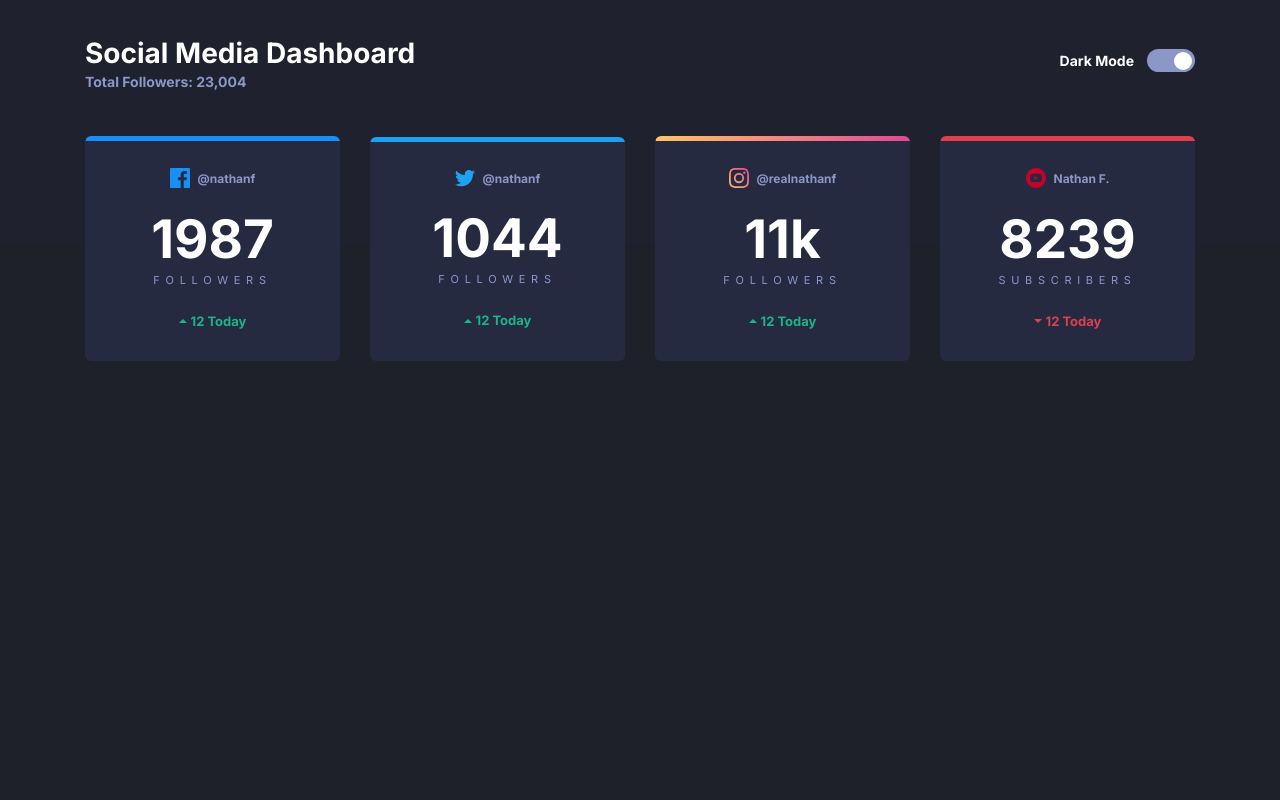
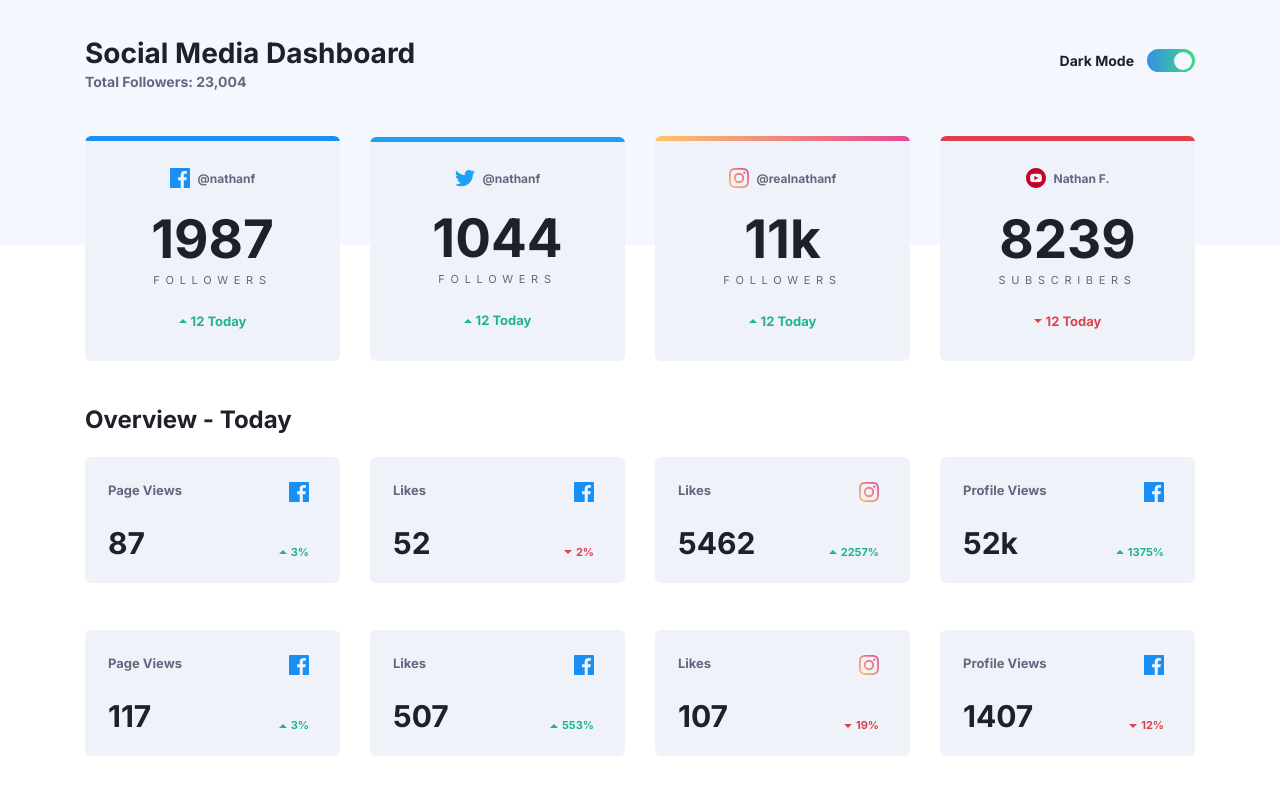
Before and after one commit to aakash19090/fem_social_media_dashboard_theme_switcher, a plain HTML site: page index.html in a window 1280 px wide. Both pictures are taken after a click on the element 1171 px from the left and 60 px from the top of the page. Shown: the top 800 px of the page. Drawn offline with nearby package versions, Linux system fonts and the light colour scheme.

Commit message:
added dark mode

```diff
--- a/script.js
+++ b/script.js
@@ -1,3 +1,27 @@
+let light_theme = {
+    very_pale_blue : '#f5f7ff',     // (Top BG Pattern)
+    light_grayish_blue : '#f0f2fa',  //(Card BG)
+    dark_grayish_blue : '#63687e',     //(Text)
+    very_dark_blue_txt : '#1e202a',
+    white: '#ffffff'
+}
+
+let dark_theme = {
+    toggle_gradient_start: '#378fe6',
+    toggle_gradient_end: '#3eda82',
+
+    very_dark_blue : '#1e202a',          //(BG)
+    very_dark_blue_top_bg : '#1f212e',  //(Top BG Pattern)
+    dark_desaturated_blue : '#252a41', //(Card BG)
+    desaturated_blue : '#8b97c6',    //(Text)
+    white : '#ffffff'            //(Text)
+}
+
+let domStyles = document.documentElement.style;
+
+// domStyles.setProperty('--lime_green', '#000')
+
+
 $(document).ready(function(){
     $("#toggle_switch").click(function(){
         var main_parent = $(this).closest("#social_dashboard");
@@ -6,10 +30,25 @@ $(document).ready(function(){
             $(main_parent).removeClass("activated_dark_theme");
             $(main_parent).addClass("activated_light_theme");
 
+            domStyles.setProperty('--dark_desaturated_blue', light_theme.light_grayish_blue)
+            domStyles.setProperty('--very_dark_blue_top_bg', light_theme.very_pale_blue)
+            domStyles.setProperty('--very_dark_blue', light_theme.white)
+            domStyles.setProperty('--white', light_theme.very_dark_blue_txt)
+            domStyles.setProperty('--desaturated_blue', light_theme.dark_grayish_blue)
+            domStyles.setProperty('--dark_desaturated_blue', light_theme.light_grayish_blue)
+
+
         }
         else{
             $(main_parent).removeClass("activated_light_theme");
             $(main_parent).addClass("activated_dark_theme");
+
+            domStyles.setProperty('--dark_desaturated_blue', dark_theme.dark_desaturated_blue)
+            domStyles.setProperty('--very_dark_blue_top_bg', dark_theme.very_dark_blue_top_bg)
+            domStyles.setProperty('--very_dark_blue', dark_theme.very_dark_blue)
+            domStyles.setProperty('--white', dark_theme.white)
+            domStyles.setProperty('--desaturated_blue', dark_theme.desaturated_blue)
+            domStyles.setProperty('--dark_desaturated_blue', dark_theme.light_grayish_blue)
         }
     });
 });
--- /dev/null
+++ b/scss/_page.scss
@@ -0,0 +1,299 @@
+.dashboard_screen{
+    .media_dashboard{
+        background-color: var(--very_dark_blue_top_bg);
+        padding-top: 36px;
+        height: 245px;
+        @include mq( 'phone' ) {
+            padding-left: 5px;
+            height: 225px;
+        }
+
+        .top_div_wrapper{
+            position: relative;
+            .header{
+                .header_title{
+                    color: var(--white);
+                    font-size: 28px;
+                    @include mq( 'phone' ) {
+                        font-size: 24px;
+
+                    }
+                }
+                .followers{
+                    color: var(--desaturated_blue);
+                    font-weight: $font_bold;
+                    font-size: 14px;
+                    margin-top: 3px;
+                }
+                .toggle_wrapper{
+                    margin-top: 16px;
+                    @include mq( 'phone' ) {
+                        border-top: 1px solid var(--desaturated_blue);
+                        margin-top: 23px;
+                        padding-top: 19px;
+                    }
+                    .mode_txt{
+                        color: var(--white);
+                        font-size: 14px;
+                        font-weight: $font_bold;
+                    }
+                    #toggle_switch{
+                        margin-left: 13px;
+                        padding: 3px 24px;
+                        @include transition (all 200ms linear);
+                        background: linear-gradient(to right, var(--toggle_gradient_start), var(--toggle_gradient_end));
+                        border-radius: 30px;
+                        position: relative;
+                        cursor: pointer;
+
+                        @include mq( 'phone' ) {
+                            float: right;
+                            padding: 11px 24px;
+                            margin-right: 4px;
+                        }
+
+                        .circle{
+                            position: absolute;
+                            width: 18px;
+                            height: 18px;
+                            border-radius: 50%;
+                            background-color: var(--very_dark_blue_top_bg);
+                            top: 50%;
+                            left: 3px;
+                            @include transform (translateY(-50%));
+                            @include transition (all 200ms linear);
+                        }
+                    }
+                }
+            }
+            .sm_stats{
+                position: absolute;
+                top: 100px;
+                left: 0;
+                width: 100%;
+                @include mq( 'phone' ) {
+                    top: 155px;
+                }
+                .col{
+                    width: 255px;
+                    padding: 32px;
+                    background-color: var(--dark_desaturated_blue);
+                    border-radius: 6px;
+                    position: relative;
+                    @include flex-direction(column);
+                    overflow: hidden;
+                    cursor: pointer;
+
+                    &:hover{
+
+                    }
+                    @include mq( 'phone' ) {
+                        width: 100%;
+                        margin-bottom: 24px;
+                        padding: 32px 0 23px;
+                    }
+                    .social_icon{
+                        svg{
+                            vertical-align: middle;
+                        }
+                        .username{
+                            font-size: 12px;
+                            margin-left: 4px;
+                            color: var(--desaturated_blue);
+                            font-weight: $font_bold;
+                            vertical-align: middle;
+                        }
+                    }
+                    .followers_no{
+                        color: var(--white);
+                        font-size: 53px;
+                        margin-top: 19px;
+                        font-weight: $font_bold;
+                    }
+
+                    .followers_txt{
+                        color: var(--desaturated_blue);
+                        font-size: 11px;
+                        letter-spacing: 5.7px;
+                    }
+
+                    .icon{
+                        margin-top: 22px;
+                        svg{
+                            display: inline-block;
+                            vertical-align: middle;
+                        }
+                        .icon_txt{
+                            vertical-align: middle;
+                            font-weight: $font_bold;
+                            font-size: 13px;
+                        }
+                    }
+
+                    &.fb{
+                        .icon{
+                            .icon_txt{
+                                color: var(--lime_green);
+                            }
+                        }
+                        &:after{
+                            content:'';
+                            position: absolute;
+                            top: 0;
+                            left: 50%;
+                            @include transform (translateX(-50%)) ;
+                            background-color: var(--facebook);
+                            width: 100%;
+                            height: 5px;
+                            border-top-left-radius: 6px;
+                            border-top-left-radius: 6px;
+                        }
+
+                    }
+
+                    &.twitter{
+                        .icon{
+                            .icon_txt{
+                                color: var(--lime_green);
+                            }
+                        }
+                        &:after{
+                            content:'';
+                            position: absolute;
+                            top: 0;
+                            left: 50%;
+                            @include transform (translateX(-50%)) ;
+                            background-color: var(--twitter);
+                            width: 100%;
+                            height: 5px;
+                            border-top-left-radius: 6px;
+                            border-top-left-radius: 6px;
+                        }
+
+                    }
+
+                    &.instagram{
+                        .icon{
+                            .icon_txt{
+                                color: var(--lime_green);
+                            }
+                        }
+                        &:after{
+                            content:'';
+                            position: absolute;
+                            top: 0;
+                            left: 50%;
+                            @include transform (translateX(-50%)) ;
+                            background: linear-gradient(to right, var(--instagram_start), var(--instagram_end));
+                            width: 100%;
+                            height: 5px;
+                            border-top-left-radius: 6px;
+                            border-top-left-radius: 6px;
+                        }
+
+                    }
+
+                    &.youtube{
+                        .icon{
+                            .icon_txt{
+                                color: var(--bright_red);
+                            }
+                        }
+                        &:after{
+                            content:'';
+                            position: absolute;
+                            top: 0;
+                            left: 50%;
+                            @include transform (translateX(-50%)) ;
+                            background-color: var(--bright_red);
+                            width: 100%;
+                            height: 5px;
+                            border-top-left-radius: 6px;
+                            border-top-left-radius: 6px;
+                        }
+
+                    }
+                }
+            }
+        }
+    }
+    .overview_dashboard{
+        // height: calc(100vh - 245px);
+        background-color: var(--very_dark_blue);
+        padding: 160px 0 100px;
+        @include mq( 'phone' ) {
+            padding: 960px 0 100px;
+        }
+        .header{
+            .title{
+                color: var(--white);
+                font-size: 24px;
+            }
+        }
+
+        .detailed_dashboard{
+            width: 100%;
+            margin-top: 23px;
+            .col{
+                background-color: var(--dark_desaturated_blue);
+                width: 255px;
+                padding: 25px 23px 20px;
+                border-radius: 6px;
+                margin-bottom: 24px;
+                @include mq( 'phone' ) {
+                    width: 100%;
+                }
+                .txt{
+                    color: var(--desaturated_blue);
+                    font-size: 13px;
+                    font-weight: $font_bold;
+                }
+                .icon,.count_icon{
+                    float: right;
+                    margin-right: 8px;
+
+                    svg{
+                        display: inline-block;
+                        vertical-align: middle;
+                    }
+                }
+                .count{
+                    color: var(--white);
+                    font-weight: $font_bold;
+                    font-size: 30px;
+                    margin-top: 23px;
+                }
+                .count_icon{
+                    margin-top: 40px;
+                    .number{
+                        font-weight: $font_bold;
+                        color: var(--lime_green);
+                        font-size: 11px;
+                    }
+                    &.down{
+                        .number{
+                            color: var(--bright_red);
+                        }
+                    }
+                }
+            }
+        }
+    }
+    &.activated_light_theme{
+
+        .media_dashboard{
+            .top_div_wrapper{
+
+                .header{
+
+                    #toggle_switch{
+                        @include transition (all 200ms linear);
+                        .circle{
+                            left: 27px;
+                        }
+                    }
+                }
+            }
+        }
+    }
+}
--- a/scss/_style.scss
+++ /dev/null
@@ -1,298 +0,0 @@
-.dashboard_screen{
-    .media_dashboard{
-        background-color: $very_dark_blue_top_bg;
-        padding-top: 36px;
-        height: 245px;
-        @include mq( 'phone' ) {
-            padding-left: 5px;
-            height: 225px;
-        }
-
-        .top_div_wrapper{
-            position: relative;
-            .header{
-                .header_title{
-                    color: $white;
-                    font-size: 28px;
-                    @include mq( 'phone' ) {
-                        font-size: 24px;
-
-                    }
-                }
-                .followers{
-                    color: $desaturated_blue;
-                    font-weight: $font_bold;
-                    font-size: 14px;
-                    margin-top: 3px;
-                }
-                .toggle_wrapper{
-                    margin-top: 16px;
-                    @include mq( 'phone' ) {
-                        border-top: 1px solid $desaturated_blue;
-                        margin-top: 23px;
-                        padding-top: 19px;
-                    }
-                    .mode_txt{
-                        color: $white;
-                        font-size: 14px;
-                        font-weight: $font_bold;
-                    }
-                    #toggle_switch{
-                        margin-left: 13px;
-                        padding: 3px 24px;
-                        @include transition (all 200ms linear);
-                        background: linear-gradient(to right, $toggle_gradient_start, $toggle_gradient_end);
-                        border-radius: 30px;
-                        position: relative;
-                        cursor: pointer;
-
-                        @include mq( 'phone' ) {
-                            float: right;
-                            padding: 11px 24px;
-                            margin-right: 4px;
-                        }
-
-                        .circle{
-                            position: absolute;
-                            width: 18px;
-                            height: 18px;
-                            border-radius: 50%;
-                            background-color: $very_dark_blue_top_bg;
-                            top: 50%;
-                            left: 3px;
-                            @include transform (translateY(-50%));
-                            @include transition (all 200ms linear);
-                        }
-                    }
-                }
-            }
-            .sm_stats{
-                position: absolute;
-                top: 100px;
-                left: 0;
-                width: 100%;
-                @include mq( 'phone' ) {
-                    top: 155px;
-                }
-                .col{
-                    width: 255px;
-                    padding: 32px;
-                    background-color: $dark_desaturated_blue;
-                    border-radius: 6px;
-                    position: relative;
-                    @include flex-direction(column);
-                    overflow: hidden;
-                    cursor: pointer;
-
-                    &:hover{
-
-                    }
-                    @include mq( 'phone' ) {
-                        width: 100%;
-                        margin-bottom: 24px;
-                        padding: 32px 0 23px;
-                    }
-                    .social_icon{
-                        svg{
-                            vertical-align: middle;
-                        }
-                        .username{
-                            font-size: 12px;
-                            margin-left: 4px;
-                            color: $desaturated_blue;
-                            font-weight: $font_bold;
-                            vertical-align: middle;
-                        }
-                    }
-                    .followers_no{
-                        color: $white;
-                        font-size: 53px;
-                        margin-top: 19px;
-                        font-weight: $font_bold;
-                    }
-
-                    .followers_txt{
-                        color: $desaturated_blue;
-                        font-size: 11px;
-                        letter-spacing: 5.7px;
-                    }
-
-                    .icon{
-                        margin-top: 22px;
-                        svg{
-                            display: inline-block;
-                            vertical-align: middle;
-                        }
-                        .icon_txt{
-                            vertical-align: middle;
-                            font-weight: $font_bold;
-                            font-size: 13px;
-                        }
-                    }
-
-                    &.fb{
-                        .icon{
-                            .icon_txt{
-                                color: $lime_green;
-                            }
-                        }
-                        &:after{
-                            content:'';
-                            position: absolute;
-                            top: 0;
-                            left: 50%;
-                            @include transform (translateX(-50%)) ;
-                            background-color: $facebook;
-                            width: 100%;
-                            height: 5px;
-                            border-top-left-radius: 6px;
-                            border-top-left-radius: 6px;
-                        }
-
-                    }
-
-                    &.twitter{
-                        .icon{
-                            .icon_txt{
-                                color: $lime_green;
-                            }
-                        }
-                        &:after{
-                            content:'';
-                            position: absolute;
-                            top: 0;
-                            left: 50%;
-                            @include transform (translateX(-50%)) ;
-                            background-color: $twitter;
-                            width: 100%;
-                            height: 5px;
-                            border-top-left-radius: 6px;
-                            border-top-left-radius: 6px;
-                        }
-
-                    }
-
-                    &.instagram{
-                        .icon{
-                            .icon_txt{
-                                color: $lime_green;
-                            }
-                        }
-                        &:after{
-                            content:'';
-                            position: absolute;
-                            top: 0;
-                            left: 50%;
-                            @include transform (translateX(-50%)) ;
-                            background: linear-gradient(to right, $instagram_start, $instagram_end);
-                            width: 100%;
-                            height: 5px;
-                            border-top-left-radius: 6px;
-                            border-top-left-radius: 6px;
-                        }
-
-                    }
-
-                    &.youtube{
-                        .icon{
-                            .icon_txt{
-                                color: $bright_red;
-                            }
-                        }
-                        &:after{
-                            content:'';
-                            position: absolute;
-                            top: 0;
-                            left: 50%;
-                            @include transform (translateX(-50%)) ;
-                            background-color: $bright_red;
-                            width: 100%;
-                            height: 5px;
-                            border-top-left-radius: 6px;
-                            border-top-left-radius: 6px;
-                        }
-
-                    }
-                }
-            }
-        }
-    }
-    .overview_dashboard{
-        // height: calc(100vh - 245px);
-        background-color: $very_dark_blue;
-        padding: 960px 0 100px;
-        .header{
-            .title{
-                color: $white;
-                font-size: 24px;
-            }
-        }
-
-        .detailed_dashboard{
-            width: 100%;
-            margin-top: 23px;
-            .col{
-                background-color: $dark_desaturated_blue;
-                width: 255px;
-                padding: 25px 23px 20px;
-                border-radius: 6px;
-                margin-bottom: 24px;
-                @include mq( 'phone' ) {
-                    width: 100%;
-                }
-                .txt{
-                    color: $desaturated_blue;
-                    font-size: 13px;
-                    font-weight: $font_bold;
-                }
-                .icon,.count_icon{
-                    float: right;
-                    margin-right: 8px;
-
-                    svg{
-                        display: inline-block;
-                        vertical-align: middle;
-                    }
-                }
-                .count{
-                    color: $white;
-                    font-weight: $font_bold;
-                    font-size: 30px;
-                    margin-top: 23px;
-                }
-                .count_icon{
-                    margin-top: 40px;
-                    .number{
-                        font-weight: $font_bold;
-                        color: $lime_green;
-                        font-size: 11px;
-                    }
-                    &.down{
-                        .number{
-                            color: $bright_red;
-                        }
-                    }
-                }
-            }
-        }
-    }
-    &.activated_light_theme{
-
-        .media_dashboard{
-            .top_div_wrapper{
-
-                .header{
-
-                    #toggle_switch{
-                        @include transition (all 200ms linear);
-                        background: $desaturated_blue;
-                        .circle{
-                            background-color: $white;
-                            left: 27px;
-                        }
-                    }
-                }
-            }
-        }
-    }
-}
--- a/scss/_variables.scss
+++ b/scss/_variables.scss
@@ -2,36 +2,37 @@
 $desk_width :  1440px;
 $mob_width  : 375px;
 
-// Color Pallete
 
-  // Primary
-$lime_green: #1db489;
-$bright_red: #dc414c;
-$facebook: #198ff5;
-$twitter: #1ca0f2;
-$instagram_start: #fdc468;  //linear gradient
-$instagram_end:  #df4996; //linear gradient
-$youtube: #c4032a;
+:root {
+
+  // ? Color Palatte
+
+  --lime_green: #1db489;
+  --bright_red: #dc414c;
+  --facebook: #198ff5;
+  --twitter: #1ca0f2;
+  --instagram_start: #fdc468;  //linear gradient
+  --instagram_end:  #df4996; //linear gradient
+  --youtube: #c4032a;
 
   // Dark Theme
 
-$toggle_gradient_start: #378fe6;
-$toggle_gradient_end: #3eda82;
+  --toggle_gradient_start: #378fe6;
+  --toggle_gradient_end: #3eda82;
 
-$very_dark_blue : #1e202a;          //(BG)
-$very_dark_blue_top_bg : #1f212e;  //(Top BG Pattern)
-$dark_desaturated_blue : #252a41; //(Card BG)
-$desaturated_blue : #8b97c6;    //(Text)
-$white : #ffffff;               //(Text)
+  --very_dark_blue : #1e202a;          //(BG)
+  --very_dark_blue_top_bg : #1f212e;  //(Top BG Pattern)
+  --dark_desaturated_blue : #252a41; //(Card BG)
+  --desaturated_blue : #8b97c6;    //(Text)
+  --white : #ffffff;               //(Text)
 
   // Light Theme
 
-$white : #ffffff;                 //(BG)
-$very_pale_blue : #f5f7ff;     // (Top BG Pattern)
-$light_grayish_blue : #f0f2fa;  //(Card BG)
-$dark_grayish_blue : #63687e;     //(Text)
-$very_dark_blue_txt : #1e202a;      //(Text)
-
+  --very_pale_blue : #f5f7ff;     // (Top BG Pattern)
+  --light_grayish_blue : #f0f2fa;  //(Card BG)
+  --dark_grayish_blue : #63687e;     //(Text)
+  --very_dark_blue_txt : #1e202a;      //(Text)
+}
 
 // Fonts
 
--- a/scss/app.scss
+++ /dev/null
@@ -1,5 +0,0 @@
-@import "./variables";
-@import "./mixin";
-@import "./reset";
-@import "./grid";
-@import "./style";
--- /dev/null
+++ b/style.scss
@@ -0,0 +1,5 @@
+@import "./scss/variables";
+@import "./scss/mixin";
+@import "./scss/reset";
+@import "./scss/grid";
+@import "./scss/page";
```
Also changed, not shown: package.json (deleted, +0 -15 lines), style.css, 3 other files.
